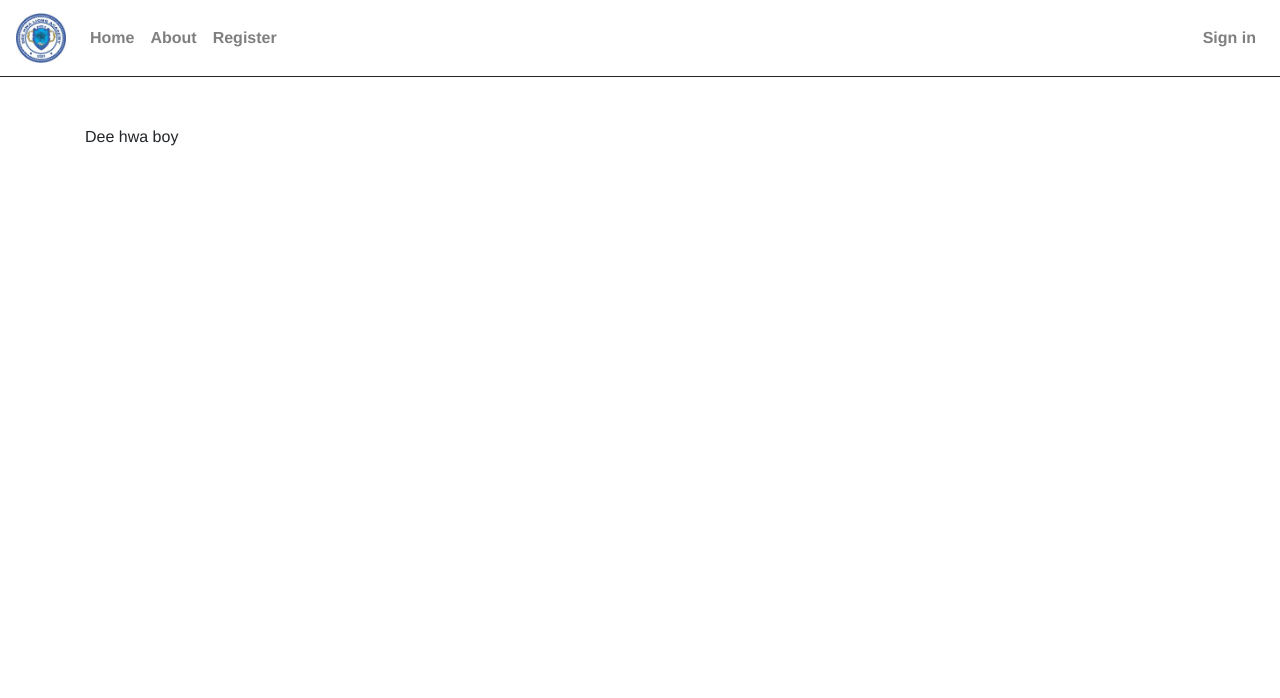
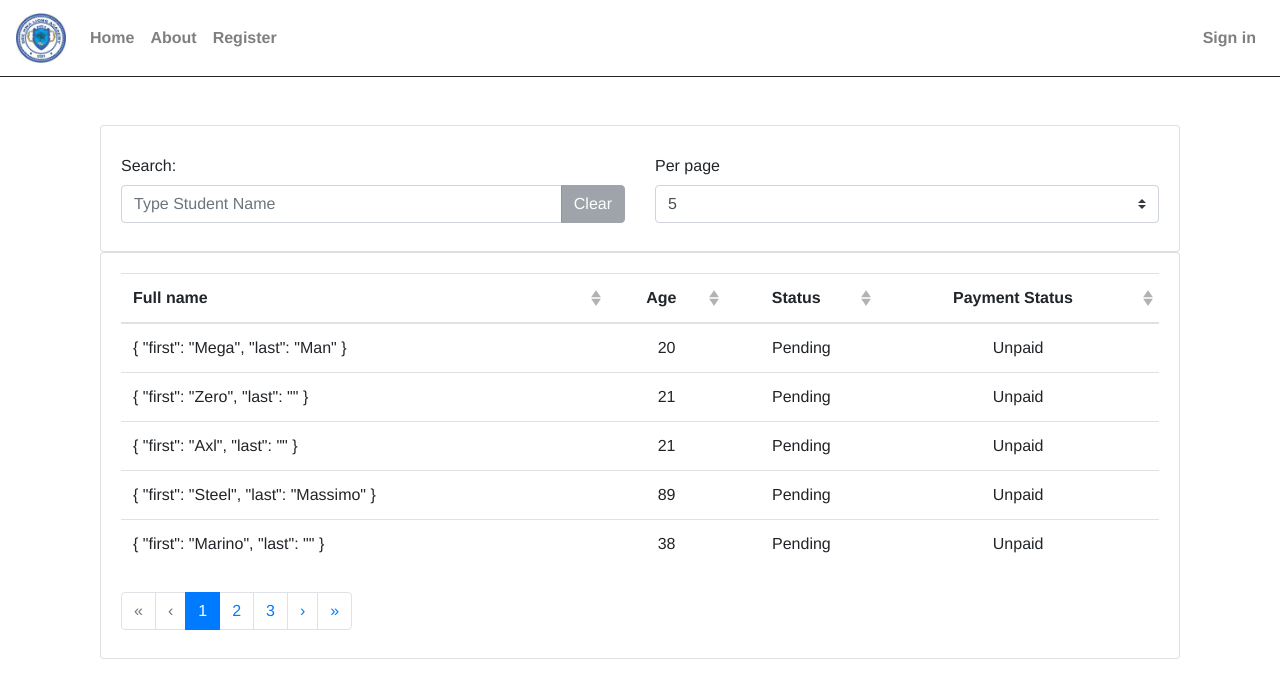
Before and after one commit to dinojessec/dhl-frontend-2, a Vue app: page / in a window 1280 px wide. Shown: the top 698 px of the page. Built offline with nearby package versions, Linux system fonts and the light colour scheme.

Commit message:
added export name for step5. completed studentlist+searchbar.

```diff
--- a/src/components/student/RegFormFive.vue
+++ b/src/components/student/RegFormFive.vue
@@ -12,6 +12,7 @@
 
 <script>
 export default {
+  name: 'RegFormFive',
   data() {
     return {
       // Note 'isActive' is left out and will not appear in the rendered table
--- /dev/null
+++ b/src/components/student/StudentList.vue
@@ -0,0 +1,178 @@
+<template>
+    <b-container fluid>
+        <!-- User Interface controls -->
+        <b-card>
+            <b-row>
+                <b-col md="6" class="my-2">
+                    <b-form-group horizontal label="Search:" class="mb-0">
+                        <b-input-group>
+                            <b-form-input v-model="filter" placeholder="Type Student Name" />
+                            <b-input-group-append>
+                                <b-btn :disabled="!filter" @click="filter = ''">Clear</b-btn>
+                            </b-input-group-append>
+                        </b-input-group>
+                    </b-form-group>
+                </b-col>
+                <!-- per page view -->
+                <b-col md="6" class="my-2">
+                    <b-form-group horizontal label="Per page" class="mb-0">
+                        <b-form-select :options="pageOptions" v-model="perPage" />
+                    </b-form-group>
+                </b-col>
+            </b-row>
+        </b-card>
+        <!-- Main table element -->
+        <b-card>
+            <b-table show-empty stacked="md" :items="items" :fields="fields" :current-page="currentPage" :per-page="perPage" :filter="filter" :sort-by.sync="sortBy" :sort-desc.sync="sortDesc" :sort-direction="sortDirection" @filtered="onFiltered">
+                <template slot="name" slot-scope="row">{{row.value.first}} {{row.value.last}}</template>
+                <template slot="isActive" slot-scope="row">{{row.value?'Yes :)':'No :('}}</template>
+            </b-table>
+            <!-- pagination -->
+            <b-row>
+                <b-col md="6" class="my-2">
+                    <b-pagination :total-rows="totalRows" :per-page="perPage" v-model="currentPage" class="my-0" />
+                </b-col>
+            </b-row>
+        </b-card>
+
+    </b-container>
+</template>
+
+<script>
+const items = [
+  {
+    status: 'Pending',
+    age: 20,
+    name: { first: 'Mega', last: 'Man' },
+    paymentstatus: 'Unpaid',
+  },
+  {
+    status: 'Pending',
+    age: 21,
+    name: { first: 'Zero', last: '' },
+    paymentstatus: 'Unpaid',
+  },
+  {
+    status: 'Pending',
+    age: 21,
+    name: { first: 'Axl', last: '' },
+    paymentstatus: 'Unpaid',
+  },
+  {
+    status: 'Pending',
+    age: 89,
+    name: { first: 'Steel', last: 'Massimo' },
+    paymentstatus: 'Unpaid',
+  },
+  {
+    status: 'Pending',
+    age: 38,
+    name: { first: 'Marino', last: '' },
+    paymentstatus: 'Unpaid',
+  },
+  {
+    status: 'Pending',
+    age: 27,
+    name: { first: 'Cinnamon', last: '' },
+    paymentstatus: 'Unpaid',
+  },
+  {
+    status: 'Pending',
+    age: 40,
+    name: { first: 'Roll', last: '' },
+    paymentstatus: 'Unpaid',
+  },
+  {
+    status: 'Pending',
+    age: 87,
+    name: { first: 'Doctor', last: 'Light' },
+    paymentstatus: 'Unpaid',
+  },
+  {
+    status: 'Pending',
+    age: 26,
+    name: { first: 'Auto', last: '' },
+    paymentstatus: 'Unpaid',
+  },
+  {
+    status: 'Pending',
+    age: 22,
+    name: { first: 'Rush', last: '' },
+    paymentstatus: 'Unpaid',
+  },
+  {
+    status: 'Pending',
+    age: 38,
+    name: { first: 'Beat', last: '' },
+    paymentstatus: 'Unpaid',
+  },
+  {
+    status: 'Pending',
+    age: 29,
+    name: { first: 'Doctor', last: 'Willy' },
+    paymentstatus: 'Unpaid',
+  },
+];
+
+export default {
+  name: 'StudentList',
+  data() {
+    return {
+      items: items,
+      fields: [
+        {
+          key: 'name',
+          label: 'Full name',
+          sortable: true,
+          sortDirection: 'desc',
+        },
+        {
+          key: 'age',
+          label: 'Age',
+          sortable: true,
+          class: 'text-center',
+        },
+        {
+          key: 'status',
+          label: 'Status',
+          sortable: true,
+          class: 'text-center',
+        },
+        {
+          key: 'paymentstatus',
+          label: 'Payment Status',
+          sortable: true,
+          class: 'text-center',
+        },
+      ],
+      currentPage: 1,
+      perPage: 5,
+      totalRows: items.length,
+      pageOptions: [5, 10, 15],
+      sortBy: null,
+      //   sortDesc: false,
+      //   sortDirection: 'asc',
+      filter: null,
+      modalInfo: { title: '', content: '' },
+    };
+  },
+  computed: {
+    sortOptions() {
+      // Create an options list from our fields
+      return this.fields.filter(f => f.sortable).map(f => {
+        return { text: f.label, value: f.key };
+      });
+    },
+  },
+  methods: {
+    onFiltered(filteredItems) {
+      // Trigger pagination to update the number of buttons/pages due to filtering
+      this.totalRows = filteredItems.length;
+      this.currentPage = 1;
+    },
+  },
+};
+</script>
+
+<style lang="scss" scoped>
+</style>
--- a/src/views/Home.vue
+++ b/src/views/Home.vue
@@ -1,17 +1,22 @@
 <template>
-  <div class="home">
+  <!-- <div class="home">
     Dee hwa boy
+  </div> -->
+  <div>
+    <student-list></student-list>
   </div>
+
 </template>
 
 <script>
 // @ is an alias to /src
 // import HelloWorld from "@/components/HelloWorld.vue";
+import StudentList from '@/components/student/StudentList';
 
 export default {
-  name: "home"
-  // components: {
-  //   HelloWorld
-  // }
+  name: 'home',
+  components: {
+    StudentList,
+  },
 };
 </script>
--- a/src/views/Register.vue
+++ b/src/views/Register.vue
@@ -1,17 +1,17 @@
 <template>
   <div>
 
-    <reg-form-four></reg-form-four>
+    <reg-form-five></reg-form-five>
   </div>
 </template>
 
 <script>
-import RegFormFour from '@/components/student/RegFormFour';
+import RegFormFive from '@/components/student/RegFormFive';
 
 export default {
   name: 'Register',
   components: {
-    RegFormFour,
+    RegFormFive,
   },
 };
 </script>
```
Lines whose indentation alone changed are shown as unchanged.
